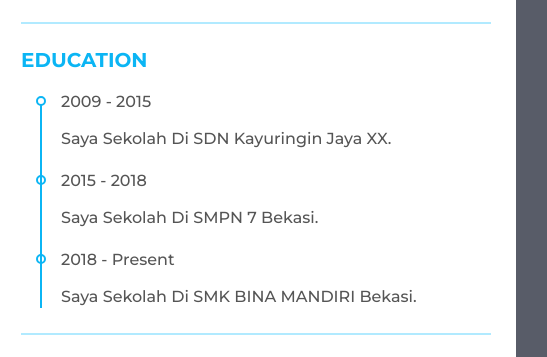
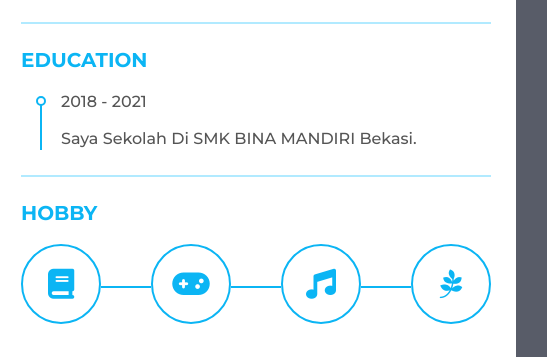
Before and after one commit to nandakurniawan/portofolio.github.io, a plain HTML site: page Cv-Nanda/index.html in a window 1280 px wide. Shown: the part 255-612 px from the top of the page, 524-1071 px from the left. Drawn offline with Linux system fonts and the light colour scheme.

Commit message:
ganti data riwayat pendidikan

```diff
--- a/Cv-Nanda/index.html
+++ b/Cv-Nanda/index.html
@@ -118,19 +118,7 @@
          </div>
         <ul>
             <li>
-                <div class="date">2009 - 2015</div>
-                <div class="info">
-                     <p class="semi-bold">Saya Sekolah Di SDN Kayuringin Jaya XX.</p>
-                </div>
-            </li>
-            <li>
-              <div class="date">2015 - 2018</div>
-              <div class="info">
-                     <p class="semi-bold">Saya Sekolah Di SMPN 7 Bekasi.</p>
-                </div>
-            </li>
-            <li>
-              <div class="date">2018 - Present</div>
+              <div class="date">2018 - 2021</div>
               <div class="info">
                      <p class="semi-bold">Saya Sekolah Di SMK BINA MANDIRI Bekasi.</p>
                 </div>
```
